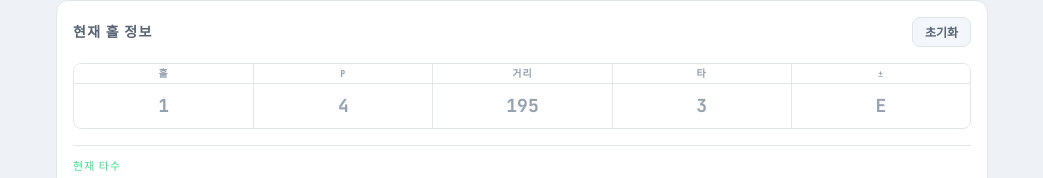
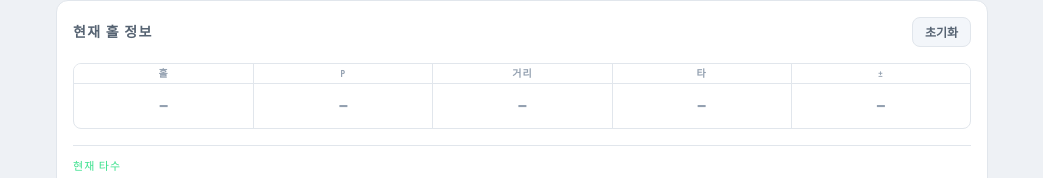
Before and after one commit to milv0/dallu-golf-studio, a Next.js app: page /custom/hole in a window 1280 px wide. Shown: the part 393-571 px from the top of the page, without its empty margins (118-1161 px from the left). Built offline with nearby package versions, Linux system fonts and the light colour scheme; a web font is replaced by a local one.

Commit message:
Unify all core input placeholders to dash

```diff
--- a/components/studio/HoleCardForm.jsx
+++ b/components/studio/HoleCardForm.jsx
@@ -71,14 +71,14 @@ export default function HoleCardForm({ round, holeCard, setHC, loadHoleFromRound
               if (!/^\d{1,2}$/.test(v)) return;
               const n = parseInt(v, 10);
               if (n >= 1 && n <= 18) setHC("hole", v);
-            }} placeholder="1" inputMode="numeric" />
+            }} placeholder="–" inputMode="numeric" />
           )}
           <CoreInput label="P" value={holeCard.par} onChange={(v) => {
             if (v === "" || /^[3456]$/.test(v)) setHC("par", v);
-          }} placeholder="4" inputMode="numeric" />
-          <CoreInput label={t("hole.distance")} value={holeCard.distance} onChange={(v) => setHC("distance", v)} placeholder="195" inputMode="numeric" />
-          <CoreInput label={t("hole.labelShot")} value={holeCard.currentShot} onChange={(v) => setHC("currentShot", v)} placeholder="3" inputMode="numeric" />
-          <CoreInput label="±" value={holeCard.toPar} onChange={(v) => setHC("toPar", v)} placeholder="E" />
+          }} placeholder="–" inputMode="numeric" />
+          <CoreInput label={t("hole.distance")} value={holeCard.distance} onChange={(v) => setHC("distance", v)} placeholder="–" inputMode="numeric" />
+          <CoreInput label={t("hole.labelShot")} value={holeCard.currentShot} onChange={(v) => setHC("currentShot", v)} placeholder="–" inputMode="numeric" />
+          <CoreInput label="±" value={holeCard.toPar} onChange={(v) => setHC("toPar", v)} placeholder="–" />
         </div>
       </div>
 
```
